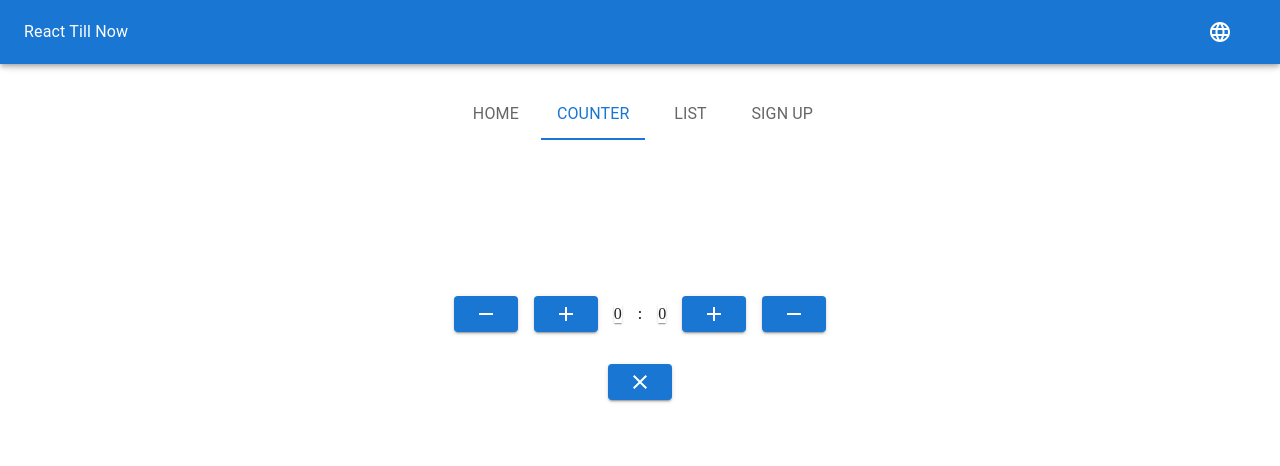
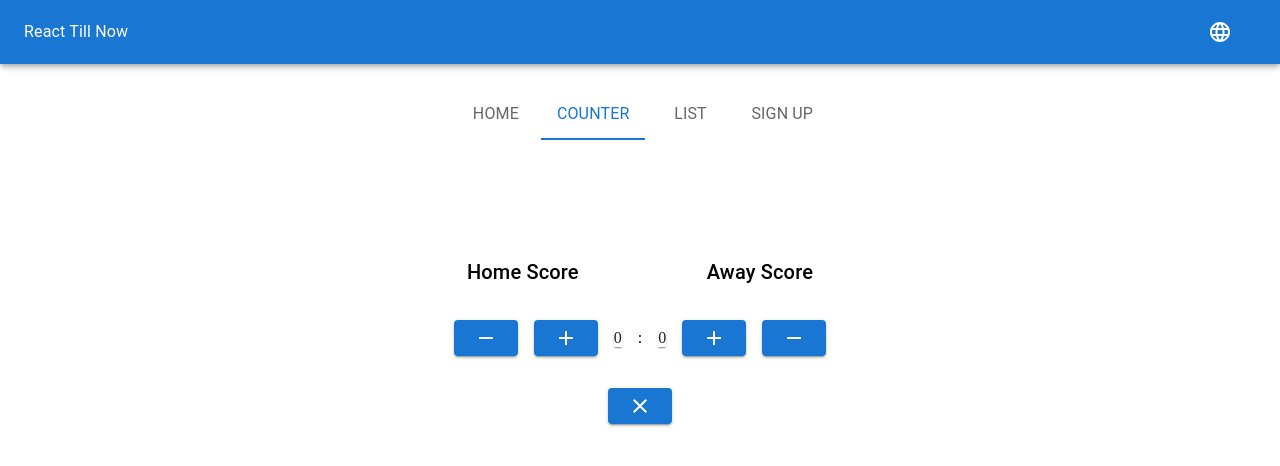
Before and after one commit to prajun7/react-till-now, a React (Vite) app: page /counter in a window 1280 px wide. Shown: the top 466 px of the page. Built offline with nearby package versions, Linux system fonts and the light colour scheme.

Commit message:
Added labels for counter

```diff
--- a/package.json
+++ b/package.json
@@ -32,6 +32,7 @@
     "@vitejs/plugin-react-swc": "^3.0.0",
     "eslint": "^8.32.0",
     "eslint-plugin-react": "^7.32.1",
+    "eslint-plugin-react-hooks": "^4.6.0",
     "typescript": "^4.9.3",
     "vite": "^4.0.0"
   }
--- a/src/containers/Dashboard/StartHere/Counter/Counter-container.tsx
+++ b/src/containers/Dashboard/StartHere/Counter/Counter-container.tsx
@@ -14,7 +14,7 @@ const Counter: React.FC = () => {
 		setAwayScore(0);
 	}
 
-	return(
+	return (
 		<CounterView
 			homeScore={homeScore}
 			addHomeScore={addHomeScore}
--- a/src/containers/Dashboard/StartHere/Counter/Counter-view.tsx
+++ b/src/containers/Dashboard/StartHere/Counter/Counter-view.tsx
@@ -1,10 +1,11 @@
 import React from 'react';
 import {
-    Box, Button, Paper, Grid
+    Box, Button, Paper, Grid, Typography
 } from '@mui/material';
 import {
     Add, Clear, Remove
 } from '@mui/icons-material';
+import { useTranslation } from 'react-i18next';
 
 interface CounterViewProps {
     homeScore: number;
@@ -25,15 +26,32 @@ const CounterView: React.FC<CounterViewProps> = ({
     removeAwayScore,
     clear,
 }) => {
+  const { t } = useTranslation('App.StartHere.Counter');
+
   return (
     <Grid
       container
-          spacing={2}
+      spacing={4}
       direction="column"
       alignItems="center"
       justifyContent="center"
       style={{ minHeight: '50vh' }}
     >
+      <Grid
+          item
+          container
+          spacing={16}
+          direction="row"
+          alignItems="center"
+          justifyContent="center"
+      >
+        <Grid item>
+          <Typography variant="h6">{t("HomeScore")}</Typography>
+        </Grid>
+        <Grid item>
+          <Typography variant="h6">{t("AwayScore")}</Typography>
+        </Grid>
+      </Grid>
       <Grid
           item
           container
@@ -73,11 +91,9 @@ const CounterView: React.FC<CounterViewProps> = ({
         </Grid>
       </Grid>
       <Grid item>
-                <Box pt={2}>
         <Button onClick={clear} variant="contained">
             <Clear />
         </Button>
-                </Box>
       </Grid>
     </Grid>
   );
--- /dev/null
+++ b/src/containers/Dashboard/StartHere/Counter/index.ts
@@ -0,0 +1,3 @@
+import Counter from "./Counter-container";
+
+export default Counter;
--- a/src/containers/Dashboard/StartHere/Routes.tsx
+++ b/src/containers/Dashboard/StartHere/Routes.tsx
@@ -1,5 +1,5 @@
 import React from 'react';
-import Counter from './Counter/counter-container';
+import Counter from './Counter';
 
 type Route = {
   path: string;
--- a/src/modules/I18n/translations/en.json
+++ b/src/modules/I18n/translations/en.json
@@ -11,5 +11,9 @@
     "Counter": "Counter",
     "List": "List",
     "Signup": "Sign Up"
+  },
+  "App.StartHere.Counter": {
+    "HomeScore": "Home Score",
+    "AwayScore": "Away Score"
   }
 }
--- a/src/modules/I18n/translations/es.json
+++ b/src/modules/I18n/translations/es.json
@@ -11,5 +11,9 @@
         "Counter": "Contador",
         "List": "Lista",
         "Signup": "Registrarse"
+    },
+    "App.StartHere.Counter": {
+      "HomeScore": "Marcador Local",
+      "AwayScore": "Marcador Visitante"
     }
 }
--- a/src/modules/Language/index.ts
+++ b/src/modules/Language/index.ts
@@ -1,4 +1,3 @@
 import Config from '../../../config';
 
-// eslint-disable-next-line import/prefer-default-export
 export const SESSION_STORAGE_KEY = `${Config.reactTillNow.sessionStorage.keyPrefix}Language`;
```
Also changed, not shown: 1 other file (tests, documents, lock files or other folders). Lines whose indentation alone changed are shown as unchanged.
